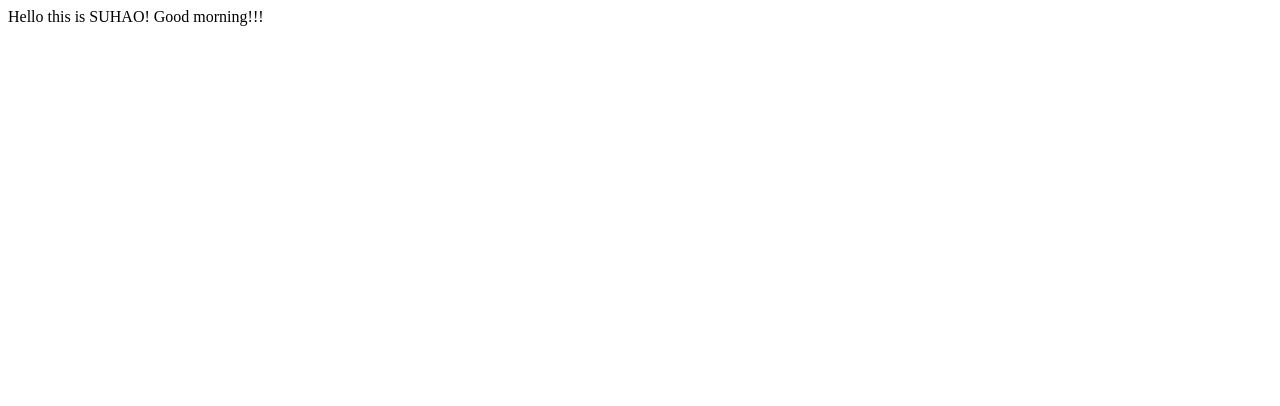
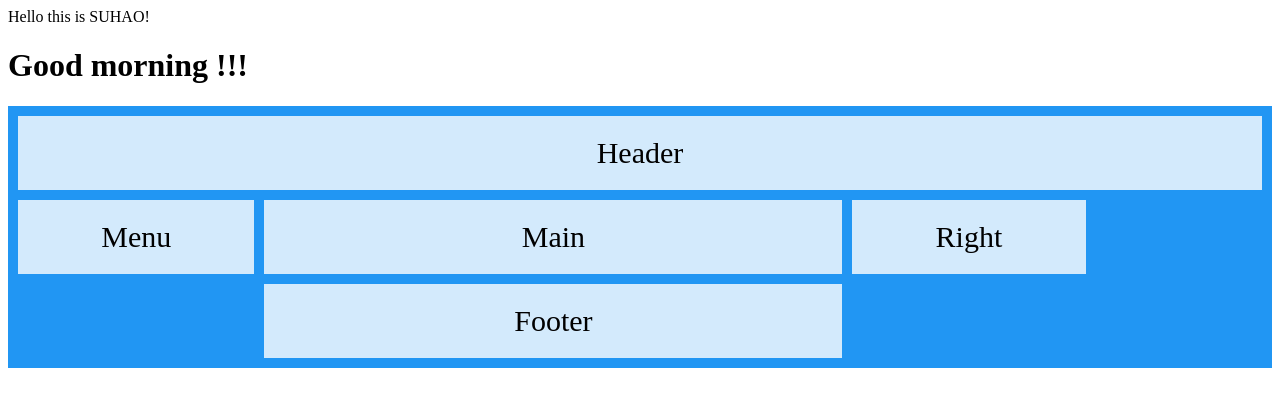
Before and after one commit to suhao2605/suhao2605.github.io, a plain HTML site: page index.html in a window 1280 px wide. Drawn offline with Linux system fonts and the light colour scheme.

Commit message:
Update index.html

```diff
--- a/index.html
+++ b/index.html
@@ -21,7 +21,7 @@
   padding: 10px;
 }
 
-.grid-container > div {
+.grid-container * {
   background-color: rgba(255, 255, 255, 0.8);
   text-align: center;
   padding: 20px 0;
@@ -30,6 +30,13 @@
 </style>
 </head>
   <body>
-    Good morning!!!
+  <h1>Good morning !!!</h1>
+<div class="grid-container">
+  <div class="header">Header</div>
+  <div class="nav">Menu</div>
+  <div class="main">Main</div>
+  <div class="aside">Right</div>
+  <div class="footer">Footer</div>
+</div>
   </body>
 </html>
```
